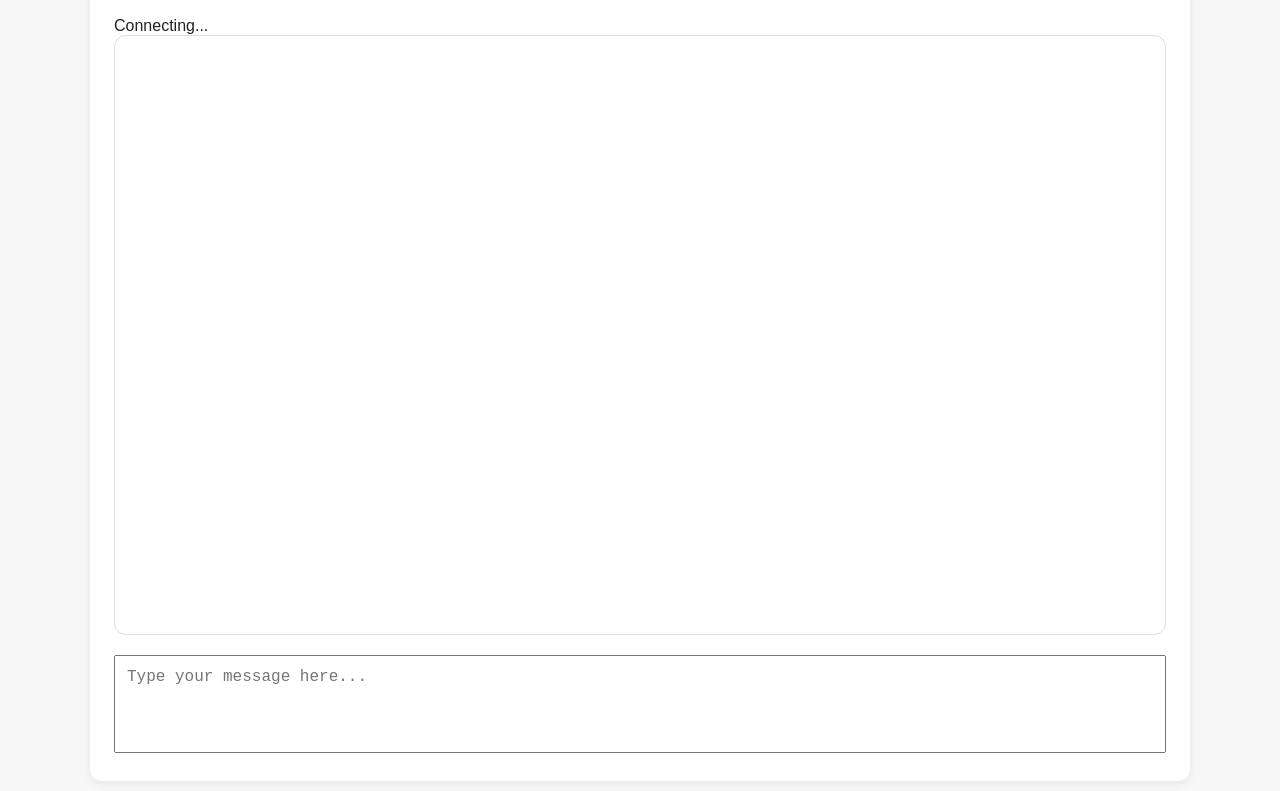
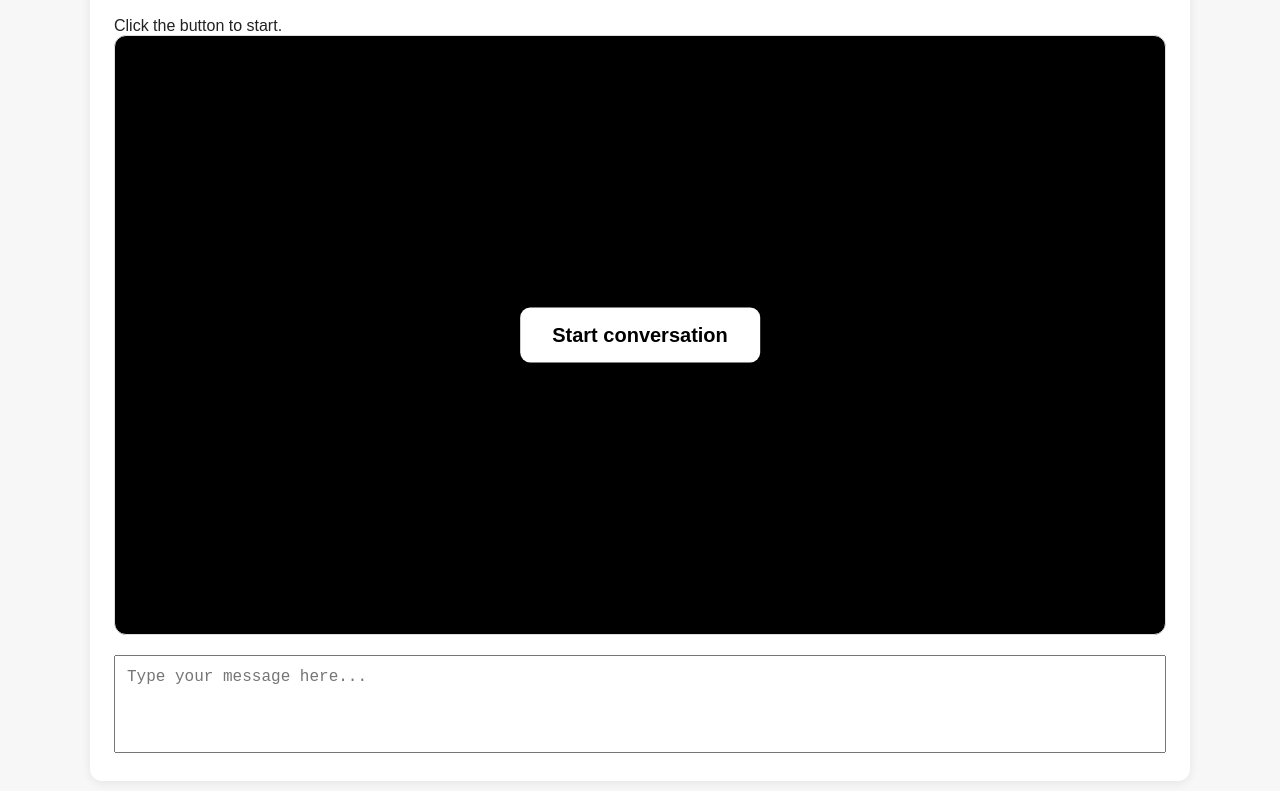
Before and after one commit to Experiment2026/Experiment2026-anam-token-server1, a website: page avatar.html in a window 1280 px wide. Shown: the part 115-906 px from the top of the page. Drawn offline with Linux system fonts and the light colour scheme.

Commit message:
Update avatar.html

```diff
--- a/avatar.html
+++ b/avatar.html
@@ -27,15 +27,36 @@
     }
 
     #chatbox {
+  position: relative;
   height: 600px;
   width: 100%;
   overflow-y: auto;
   border: 1px solid #ddd;
   border-radius: 12px;
   padding: 20px;
-      background: white;
+  background: black;
   box-sizing: border-box;
   margin-bottom: 20px;
+}
+
+    #startBtn {
+  position: absolute;
+  top: 50%;
+  left: 50%;
+  transform: translate(-50%, -50%);
+  z-index: 1000;
+
+  padding: 16px 32px;
+  font-size: 20px;
+  font-weight: bold;
+
+  border: none;
+  border-radius: 10px;
+
+  background: white;
+  cursor: pointer;
+
+  box-shadow: 0 4px 12px rgba(0,0,0,.25);
 }
 
     #input {
@@ -57,9 +78,13 @@
         style="position:absolute; left:-9999px; width:1px; height:1px;">
       </video>
 
-      <div id="status">Connecting...</div>
+      <div id="status">Click the button to start.</div>
 
-      <div id="chatbox"></div>
+<div id="chatbox">
+  <button id="startBtn">
+    Start conversation
+  </button>
+</div>
 
      <textarea id="input" placeholder="Type your message here..." rows="4"></textarea>
     </div>
@@ -81,6 +106,7 @@
     const statusEl = document.getElementById("status");
     const chatbox = document.getElementById("chatbox");
     const inputEl = document.getElementById("input");
+const startBtn = document.getElementById("startBtn");
 
     function setStatus(text) {
       statusEl.textContent = text;
@@ -257,7 +283,28 @@
       }
     });
 
-    startSession();
+    setStatus("Click the button to start.");
+
+startBtn.addEventListener("click", async () => {
+  try {
+
+    startBtn.style.display = "none";
+
+    chatbox.style.background = "white";
+
+    await startSession();
+
+  } catch (error) {
+
+    console.error(error);
+
+    setStatus("Failed to start session.");
+
+    startBtn.style.display = "block";
+
+    chatbox.style.background = "black";
+  }
+});
   </script>
 </body>
 </html>
```
Lines whose indentation alone changed are shown as unchanged.
